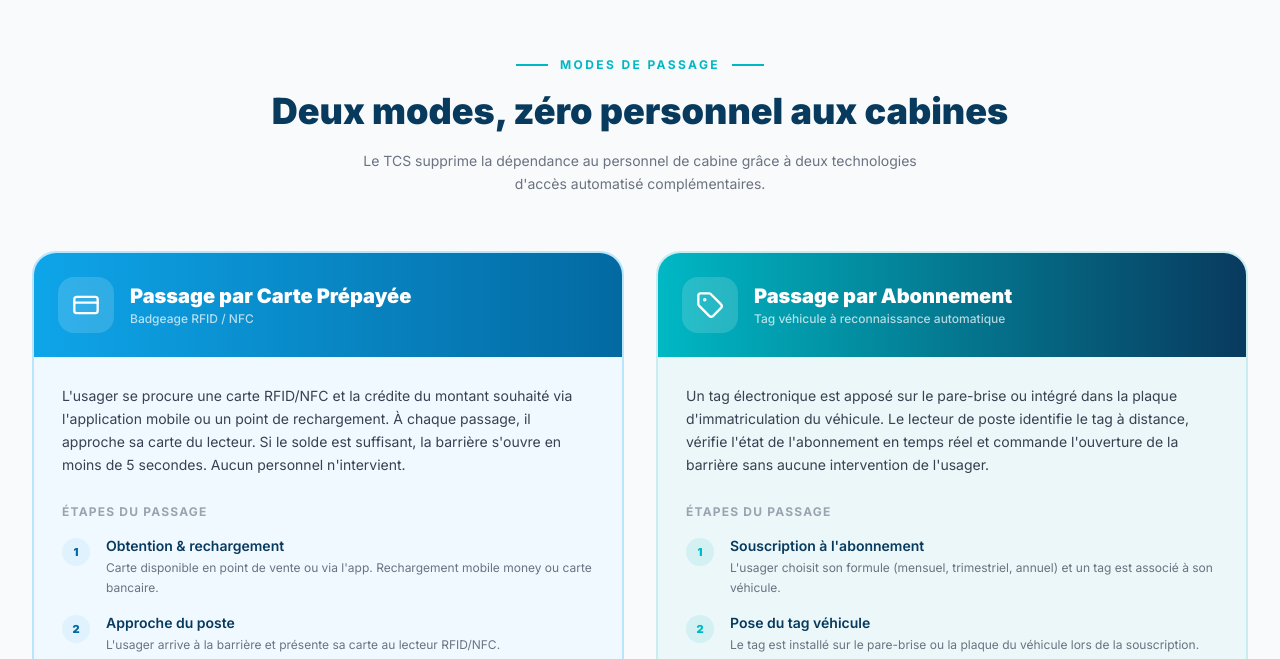
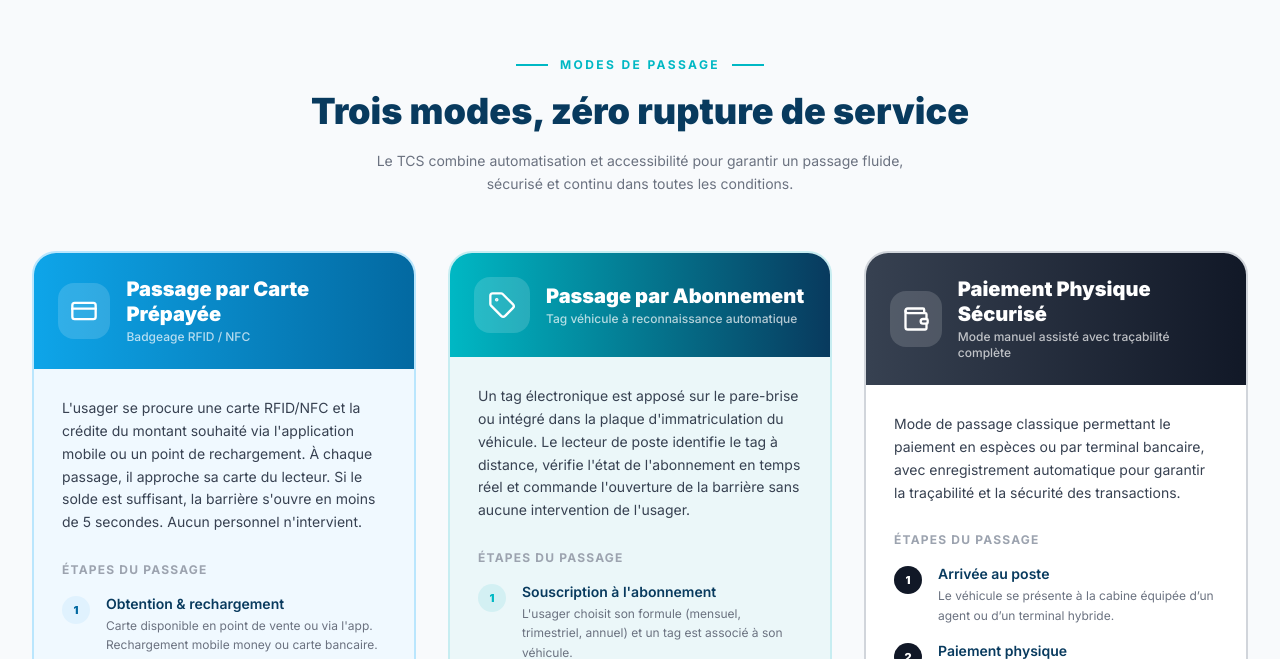
Before and after one commit to Tresor-Binks/noisim, a Next.js app: page /realisations/toll-control-system in a window 1280 px wide. Shown: the part 2141-2800 px from the top of the page. Built offline with nearby package versions, Linux system fonts and the light colour scheme.

Commit message:
rectifications

```diff
--- a/app/realisations/[slug]/page.tsx
+++ b/app/realisations/[slug]/page.tsx
@@ -5,7 +5,7 @@ import {
   ArrowLeft, ArrowRight, CheckCircle, TrendingUp,
   Monitor, Globe, Smartphone, CreditCard, Tag,
   ChevronRight, Zap, Shield, Users, BarChart3,
-  AlertCircle, Lightbulb,
+  AlertCircle, Lightbulb, Wallet,
 } from 'lucide-react'
 import { AnimatedSection } from '@/components/shared/AnimatedSection'
 import { CTASection } from '@/components/sections/CTASection'
@@ -132,6 +132,40 @@ const modes = [
       { label: 'Vérification abonnement', detail: 'Si l\'abonnement est actif, la barrière s\'ouvre automatiquement — sans ralentir.' },
     ],
   },
+  {
+  title: "Paiement Physique Sécurisé",
+  subtitle: "Mode manuel assisté avec traçabilité complète",
+  description:
+    "Mode de passage classique permettant le paiement en espèces ou par terminal bancaire, avec enregistrement automatique pour garantir la traçabilité et la sécurité des transactions.",
+  icon: Wallet,
+  color: "from-gray-700 to-gray-900",
+  border: "border-gray-300",
+  bg: "bg-white",
+  num: "bg-gray-900 text-white",
+
+  steps: [
+    {
+      label: "Arrivée au poste",
+      detail:
+        "Le véhicule se présente à la cabine équipée d’un agent ou d’un terminal hybride.",
+    },
+    {
+      label: "Paiement physique",
+      detail:
+        "Le conducteur effectue le règlement en espèces ou via terminal de paiement.",
+    },
+    {
+      label: "Validation système",
+      detail:
+        "Le système enregistre la transaction et autorise automatiquement le passage.",
+    },
+    {
+      label: "Reçu sécurisé",
+      detail:
+        "Un reçu papier ou électronique est généré pour assurer la traçabilité.",
+    },
+  ],
+}
 ]
 
 const benefits = [
@@ -353,18 +387,22 @@ export default async function RealisationDetailPage({ params }: Props) {
       <AnimatedSection className="text-center mb-14">
         <div className="flex items-center justify-center gap-3 mb-4">
           <span className="w-8 h-0.5 bg-primary" />
-                <span className="text-primary text-xs font-bold uppercase tracking-[0.2em]">Modes de passage</span>
+          <span className="text-primary text-xs font-bold uppercase tracking-[0.2em]">
+            Modes de passage
+          </span>
           <span className="w-8 h-0.5 bg-primary" />
         </div>
+
         <h2 className="text-4xl font-black text-secondary leading-tight mb-4">
-                Deux modes, zéro personnel aux cabines
+          Trois modes, zéro rupture de service
         </h2>
+
         <p className="text-gray-500 max-w-xl mx-auto text-sm leading-relaxed">
-                Le TCS supprime la dépendance au personnel de cabine grâce à deux technologies d&apos;accès automatisé complémentaires.
+          Le TCS combine automatisation et accessibilité pour garantir un passage fluide, sécurisé et continu dans toutes les conditions.
         </p>
       </AnimatedSection>
 
-            <div className="grid grid-cols-1 lg:grid-cols-2 gap-8">
+      <div className="grid grid-cols-1 lg:grid-cols-3 gap-8">
         {modes.map((mode, i) => (
           <AnimatedSection key={mode.title} delay={i * 120}>
             <div className={`border-2 rounded-3xl overflow-hidden h-full ${mode.border}`}>
@@ -374,28 +412,43 @@ export default async function RealisationDetailPage({ params }: Props) {
                 <div className="w-14 h-14 bg-white/15 rounded-2xl flex items-center justify-center">
                   <mode.icon className="w-7 h-7 text-white" />
                 </div>
+
                 <div>
-                        <h3 className="text-xl font-black text-white leading-tight">{mode.title}</h3>
-                        <p className="text-white/70 text-xs font-medium mt-0.5">{mode.subtitle}</p>
+                  <h3 className="text-xl font-black text-white leading-tight">
+                    {mode.title}
+                  </h3>
+                  <p className="text-white/70 text-xs font-medium mt-0.5">
+                    {mode.subtitle}
+                  </p>
                 </div>
               </div>
 
               {/* Body */}
               <div className={`p-7 ${mode.bg}`}>
-                      <p className="text-gray-700 text-sm leading-relaxed mb-7">{mode.description}</p>
+                <p className="text-gray-700 text-sm leading-relaxed mb-7">
+                  {mode.description}
+                </p>
 
                 <p className="text-xs font-bold text-gray-400 uppercase tracking-widest mb-4">
                   Étapes du passage
                 </p>
+
                 <div className="space-y-4">
                   {mode.steps.map((step, j) => (
                     <div key={step.label} className="flex items-start gap-4">
-                            <span className={`w-7 h-7 rounded-full flex items-center justify-center text-[11px] font-black shrink-0 mt-0.5 ${mode.num}`}>
+                      <span
+                        className={`w-7 h-7 rounded-full flex items-center justify-center text-[11px] font-black shrink-0 mt-0.5 ${mode.num}`}
+                      >
                         {j + 1}
                       </span>
+
                       <div>
-                              <p className="font-semibold text-secondary text-sm">{step.label}</p>
-                              <p className="text-gray-500 text-xs leading-relaxed mt-0.5">{step.detail}</p>
+                        <p className="font-semibold text-secondary text-sm">
+                          {step.label}
+                        </p>
+                        <p className="text-gray-500 text-xs leading-relaxed mt-0.5">
+                          {step.detail}
+                        </p>
                       </div>
                     </div>
                   ))}
--- a/app/realisations/page.tsx
+++ b/app/realisations/page.tsx
@@ -2,7 +2,7 @@ import type { Metadata } from 'next'
 import Link from 'next/link'
 import {
   ArrowRight, Monitor, Globe, Smartphone,
-  CreditCard, Tag, TrendingUp, ChevronRight,
+  CreditCard, Tag, TrendingUp, ChevronRight, Wallet,
 } from 'lucide-react'
 import { AnimatedSection } from '@/components/shared/AnimatedSection'
 import { SectionHeader } from '@/components/shared/SectionHeader'
@@ -68,6 +68,24 @@ const tcsModes = [
     iconColor: 'bg-primary/10 text-primary',
     numColor: 'bg-primary/10 text-primary',
   },
+  {
+  title: "Paiement Physique Sécurisé",
+  icon: Wallet,
+  color: "border-gray-200 bg-white",
+  iconColor: "bg-gray-900 text-white",
+  numColor: "bg-gray-900 text-white",
+
+  description:
+    "Mode de passage assisté permettant le paiement en espèces ou par terminal bancaire, avec enregistrement automatique pour garantir la traçabilité et la sécurité des transactions.",
+
+  steps: [
+    "Arrivée du véhicule au poste de péage assisté",
+    "Paiement en espèces ou par terminal bancaire",
+    "Validation automatique de la transaction",
+    "Ouverture de la barrière et enregistrement du passage",
+    "Émission d’un reçu physique ou électronique",
+  ],
+}
 ]
 
 export default function RealisationsPage() {
@@ -208,44 +226,57 @@ export default function RealisationsPage() {
         </div>
       </section>
 
-      {/* ── PASSAGE MODES ─────────────────────────────────────── */}
 <section className="section-padding bg-white">
   <div className="container-custom">
     <SectionHeader
       tag="Modes de passage"
-            title="Deux modes 100 % sans contact"
-            description="Le TCS élimine le passage en cabine. Deux technologies complémentaires couvrent tous les profils d'usagers."
+      title="Trois modes de passage adaptés à tous les usagers"
+      description="Le TCS combine automatisation, sans contact et solution assistée pour garantir un passage fluide dans toutes les conditions."
       className="mb-14"
     />
 
-          <div className="grid grid-cols-1 lg:grid-cols-2 gap-8">
+    <div className="grid grid-cols-1 lg:grid-cols-3 gap-8">
       {tcsModes.map((mode, i) => (
         <AnimatedSection key={mode.title} delay={i * 120}>
           <div className={`border-2 rounded-3xl p-8 h-full ${mode.color}`}>
+
             {/* Icon + title */}
             <div className="flex items-center gap-4 mb-6">
               <div className={`w-14 h-14 rounded-2xl flex items-center justify-center ${mode.iconColor}`}>
                 <mode.icon className="w-7 h-7" />
               </div>
+
               <div>
-                      <h3 className="text-xl font-black text-secondary">{mode.title}</h3>
-                      <p className="text-xs text-gray-400 font-medium mt-0.5">Mode de passage automatisé</p>
+                <h3 className="text-xl font-black text-secondary">
+                  {mode.title}
+                </h3>
+                <p className="text-xs text-gray-400 font-medium mt-0.5">
+                  Mode de passage automatisé
+                </p>
               </div>
             </div>
 
-                  <p className="text-gray-700 leading-relaxed mb-7 text-sm">{mode.description}</p>
+            <p className="text-gray-700 leading-relaxed mb-7 text-sm">
+              {mode.description}
+            </p>
 
             {/* Steps */}
             <div className="space-y-3">
               {mode.steps.map((step, j) => (
                 <div key={step} className="flex items-start gap-3">
-                        <span className={`w-6 h-6 rounded-full flex items-center justify-center text-[10px] font-black shrink-0 mt-0.5 ${mode.numColor}`}>
+                  <span
+                    className={`w-6 h-6 rounded-full flex items-center justify-center text-[10px] font-black shrink-0 mt-0.5 ${mode.numColor}`}
+                  >
                     {j + 1}
                   </span>
-                        <span className="text-gray-700 text-sm leading-relaxed">{step}</span>
+
+                  <span className="text-gray-700 text-sm leading-relaxed">
+                    {step}
+                  </span>
                 </div>
               ))}
             </div>
+
           </div>
         </AnimatedSection>
       ))}
--- a/components/sections/ContactForm.tsx
+++ b/components/sections/ContactForm.tsx
@@ -17,6 +17,7 @@ const schema = z.object({
     .optional()
     .or(z.literal('')),
   sujet: z.string().min(1, 'Veuillez choisir un sujet'),
+  poste: z.string().optional(),
   message: z.string().min(20, 'Le message doit contenir au moins 20 caractères'),
   rgpd: z.boolean().refine((v) => v === true, 'Vous devez accepter la politique de confidentialité'),
 })
@@ -30,34 +31,47 @@ interface Props {
 export function ContactForm({ subjects }: Props) {
   const [submitted, setSubmitted] = useState(false)
   const [loading, setLoading] = useState(false)
+  const [cvFile, setCvFile] = useState<File | null>(null)
 
   const {
     register,
     handleSubmit,
+    watch,
     formState: { errors },
     reset,
   } = useForm<FormData>({
     resolver: zodResolver(schema),
   })
 
+  const sujet = watch('sujet')
+  const isRecruitment =
+    sujet?.toLowerCase().includes('recrutement') ||
+    sujet?.toLowerCase().includes('candidature')
+
   async function onSubmit(data: FormData) {
     try {
       setLoading(true)
 
+      const formData = new FormData()
+
+      Object.entries(data).forEach(([key, value]) => {
+        formData.append(key, value as string)
+      })
+
+      if (cvFile) {
+        formData.append('cv', cvFile)
+      }
+
       const response = await fetch('/api/contact', {
         method: 'POST',
-      headers: {
-        'Content-Type': 'application/json',
-      },
-      body: JSON.stringify(data),
+        body: formData,
       })
 
-    if (!response.ok) {
-      throw new Error('Erreur')
-    }
+      if (!response.ok) throw new Error('Erreur')
 
       setSubmitted(true)
       reset()
+      setCvFile(null)
     } catch (error) {
       alert("L'envoi du message a échoué.")
     } finally {
@@ -71,16 +85,17 @@ export function ContactForm({ subjects }: Props) {
         <div className="w-20 h-20 bg-green-50 border-2 border-green-200 rounded-full flex items-center justify-center">
           <CheckCircle className="w-10 h-10 text-green-500" />
         </div>
+
         <div>
-          <h3 className="text-2xl font-black text-secondary mb-2">Message envoyé !</h3>
+          <h3 className="text-2xl font-black text-secondary mb-2">
+            Message envoyé !
+          </h3>
           <p className="text-gray-500 text-sm max-w-sm leading-relaxed">
             Merci pour votre message. Notre équipe vous répondra sous 24 heures ouvrées.
           </p>
         </div>
-        <button
-          onClick={() => setSubmitted(false)}
-          className="btn-secondary text-sm mt-2"
-        >
+
+        <button onClick={() => setSubmitted(false)} className="btn-secondary text-sm mt-2">
           Envoyer un autre message
         </button>
       </div>
@@ -89,7 +104,8 @@ export function ContactForm({ subjects }: Props) {
 
   return (
     <form onSubmit={handleSubmit(onSubmit)} noValidate className="space-y-5">
-      {/* Row 1 : Nom + Entreprise */}
+
+      {/* Nom + Entreprise */}
       <div className="grid grid-cols-1 sm:grid-cols-2 gap-5">
         <Field label="Nom complet" required error={errors.nom?.message}>
           <input
@@ -98,6 +114,7 @@ export function ContactForm({ subjects }: Props) {
             className={inputCls(!!errors.nom)}
           />
         </Field>
+
         <Field label="Entreprise" error={errors.entreprise?.message}>
           <input
             {...register('entreprise')}
@@ -107,7 +124,7 @@ export function ContactForm({ subjects }: Props) {
         </Field>
       </div>
 
-      {/* Row 2 : Email + Téléphone */}
+      {/* Email + Téléphone */}
       <div className="grid grid-cols-1 sm:grid-cols-2 gap-5">
         <Field label="Email professionnel" required error={errors.email?.message}>
           <input
@@ -117,6 +134,7 @@ export function ContactForm({ subjects }: Props) {
             className={inputCls(!!errors.email)}
           />
         </Field>
+
         <Field label="Téléphone" error={errors.telephone?.message}>
           <input
             {...register('telephone')}
@@ -129,13 +147,27 @@ export function ContactForm({ subjects }: Props) {
 
       {/* Sujet */}
       <Field label="Sujet" required error={errors.sujet?.message}>
-        <select {...register('sujet')} className={cn(inputCls(!!errors.sujet), 'bg-white')}>
+        <select
+          {...register('sujet')}
+          className={cn(inputCls(!!errors.sujet), 'bg-white')}
+        >
           <option value="">Sélectionnez un sujet…</option>
           {subjects.map((s) => (
             <option key={s} value={s}>{s}</option>
           ))}
         </select>
       </Field>
+
+      {/* Poste (recrutement uniquement) */}
+      {isRecruitment && (
+        <Field label="Poste souhaité" required>
+          <input
+            {...register('poste')}
+            placeholder="Ex : Ingénieur automatisme"
+            className={inputCls(false)}
+          />
+        </Field>
+      )}
 
       {/* Message */}
       <Field label="Message" required error={errors.message?.message}>
@@ -147,24 +179,35 @@ export function ContactForm({ subjects }: Props) {
         />
       </Field>
 
+      {/* CV upload (recrutement uniquement) */}
+      {isRecruitment && (
+        <Field label="Télécharger votre CV" required>
+          <input
+            type="file"
+            accept=".pdf,.doc,.docx"
+            onChange={(e) => setCvFile(e.target.files?.[0] || null)}
+            className={inputCls(false)}
+          />
+        </Field>
+      )}
+
       {/* RGPD */}
       <div>
-        <label className="flex items-start gap-3 cursor-pointer group">
+        <label className="flex items-start gap-3 cursor-pointer">
           <input
             {...register('rgpd')}
             type="checkbox"
-            className="mt-0.5 w-4 h-4 accent-primary"
+            className="mt-1 w-4 h-4 accent-primary"
           />
           <span className="text-gray-500 text-xs leading-relaxed">
-            J&apos;accepte que mes données soient utilisées pour traiter ma demande conformément à la{' '}
-            <a href="/politique-confidentialite" className="text-primary hover:underline">
-              politique de confidentialité
-            </a>{' '}
-            de NOISIM. <span className="text-primary">*</span>
+            J&apos;accepte que mes données soient utilisées conformément à la politique de confidentialité de NOISIM *
           </span>
         </label>
+
         {errors.rgpd && (
-          <p className="text-rose-500 text-xs mt-1 ml-7">{errors.rgpd.message}</p>
+          <p className="text-rose-500 text-xs mt-1 ml-6">
+            {errors.rgpd.message}
+          </p>
         )}
       </div>
 
@@ -172,7 +215,10 @@ export function ContactForm({ subjects }: Props) {
       <button
         type="submit"
         disabled={loading}
-        className={cn('btn-primary w-full justify-center text-base', loading && 'opacity-70 cursor-not-allowed')}
+        className={cn(
+          'btn-primary w-full justify-center text-base',
+          loading && 'opacity-70 cursor-not-allowed'
+        )}
       >
         {loading ? (
           <>
@@ -190,7 +236,7 @@ export function ContactForm({ subjects }: Props) {
   )
 }
 
-/* ── Helpers ─────────────────────────────────────────────────────── */
+/* ── HELPERS ───────────────────────────────────────────── */
 
 function inputCls(hasError: boolean) {
   return cn(
--- a/data/projects.ts
+++ b/data/projects.ts
@@ -12,7 +12,7 @@ export const projects: Project[] = [
     problem:
       'Les opérateurs de péage traditionnels font face à des défis structurels : fraude du personnel au guichet, absence de traçabilité des transactions, impossibilité de piloter en temps réel les recettes multi-sites, et infrastructure coûteuse en ressources humaines. Les usagers réguliers subissent des files d\'attente chroniques, sans aucun moyen de paiement dématérialisé.',
     solution:
-      'Le Toll Control System est une solution écosystème composée de trois applications complémentaires interconnectées, couvrant tous les acteurs du péage : la direction, le personnel d\'exploitation, et les usagers. Deux modes de passage automatisé éliminent la nécessité de personnel aux cabines : le passage par carte prépayée avec badgeage RFID/NFC, et le passage par abonnement avec tag véhicule à reconnaissance automatique.',
+      'Le Toll Control System est une solution écosystème composée de trois applications complémentaires interconnectées, couvrant tous les acteurs du péage : la direction, le personnel d\'exploitation, et les usagers. Deux des modes de passage sont automatisés éliminant ainsi la nécessité de personnel aux cabines : le passage par carte prépayée avec badgeage RFID/NFC, et le passage par abonnement avec tag véhicule à reconnaissance automatique.',
     results: [
       'Élimination totale de la fraude aux postes de péage grâce à l\'automatisation',
       'Réduction de 70 % des coûts opérationnels liés au personnel de cabine',
```
Also changed, not shown: components/sections/about/AboutPartners.tsx (+1 -26 lines). Lines whose indentation alone changed are shown as unchanged.
